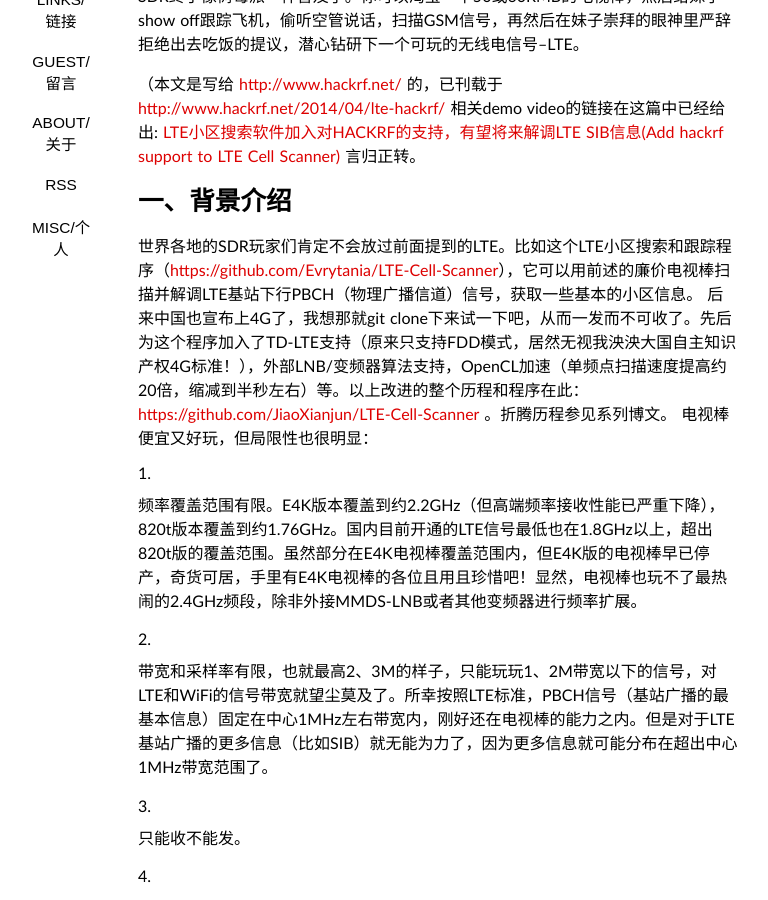
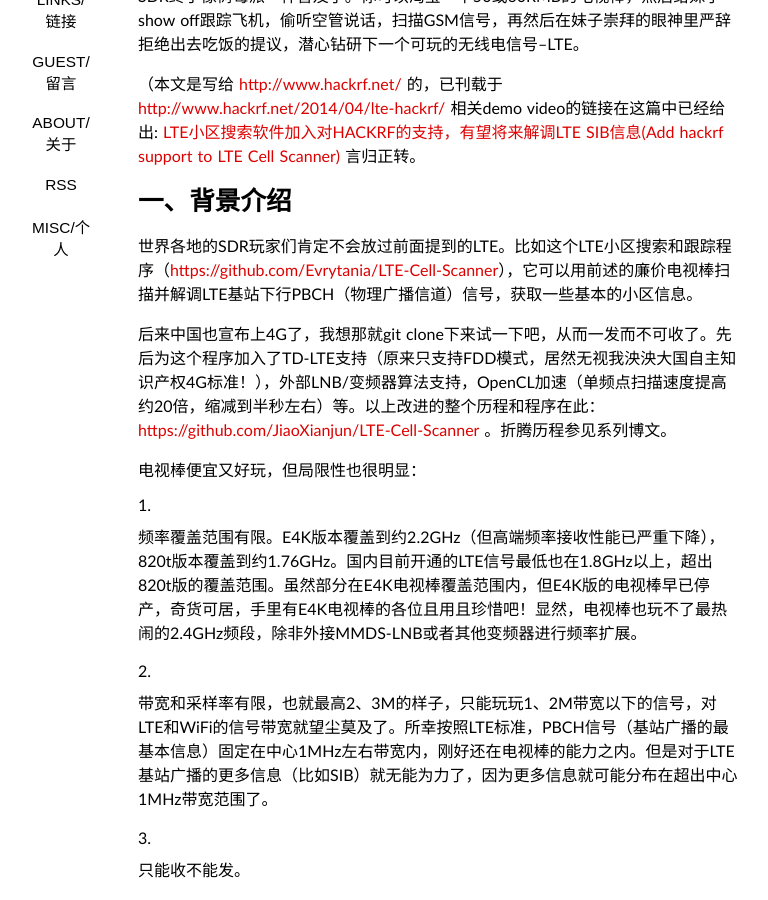
Before and after one commit to sdr-x/sdr-x.github.io, a Jekyll site: the page built from _posts/2014-04-12-使用C和C++直接调用HACKRF来支持LTE小区搜索(LTE Cell Scanner by HACKRF(C, C++)).md, in a window 1280 px wide and 900 px high, scrolled down 317 px. Shown: the whole window, without its empty margins (202-970 px from the left). Built offline with Jekyll 4.4.1, drawn with Linux system fonts in a browser that asks for light colours; some web fonts are replaced; Markdown is read by kramdown in place of the engine named in the settings; comment, search, counter and statistics services are not loaded; part of the change alters nothing that is shown; some of the changed text lies outside the part shown.

```diff
--- a/_posts/2014-04-12-使用C和C++直接调用HACKRF来支持LTE小区搜索(LTE Cell Scanner by HACKRF(C, C++)).md
+++ b/_posts/2014-04-12-使用C和C++直接调用HACKRF来支持LTE小区搜索(LTE Cell Scanner by HACKRF(C, C++)).md
@@ -18,7 +18,9 @@ tags:  LTE TD-LTE SDR 4G Beijing Cell-Search Cell-Scanner C C++ HACKRF
 # 一、背景介绍
 
 世界各地的SDR玩家们肯定不会放过前面提到的LTE。比如这个LTE小区搜索和跟踪程序（[https://github.com/Evrytania/LTE-Cell-Scanner](https://github.com/Evrytania/LTE-Cell-Scanner)），它可以用前述的廉价电视棒扫描并解调LTE基站下行PBCH（物理广播信道）信号，获取一些基本的小区信息。
+
 后来中国也宣布上4G了，我想那就git clone下来试一下吧，从而一发而不可收了。先后为这个程序加入了TD-LTE支持（原来只支持FDD模式，居然无视我泱泱大国自主知识产权4G标准！），外部LNB/变频器算法支持，OpenCL加速（单频点扫描速度提高约20倍，缩减到半秒左右）等。以上改进的整个历程和程序在此： [https://github.com/JiaoXianjun/LTE-Cell-Scanner](https://github.com/JiaoXianjun/LTE-Cell-Scanner) 。折腾历程参见系列博文。
+
 电视棒便宜又好玩，但局限性也很明显：
 
 1. 频率覆盖范围有限。E4K版本覆盖到约2.2GHz（但高端频率接收性能已严重下降），820t版本覆盖到约1.76GHz。国内目前开通的LTE信号最低也在1.8GHz以上，超出820t版的覆盖范围。虽然部分在E4K电视棒覆盖范围内，但E4K版的电视棒早已停产，奇货可居，手里有E4K电视棒的各位且用且珍惜吧！显然，电视棒也玩不了最热闹的2.4GHz频段，除非外接MMDS-LNB或者其他变频器进行频率扩展。
@@ -59,7 +61,7 @@ GNURadio，开源SDR领域最大的生态系统。图形界面，脚本语言，
 
 说说如何用纯C/C++程序直接调用HACKRF（或者rtl-sdr电视棒以及其他基于USB的SDR硬件，都应该是类似的）。这样你就可以在别人用鼠标搭框图对各种采样率变换焦头烂额的时候，飞快的敲键盘用VI编写C/C++程序来使用HACKRF，不经意流露鄙视的眼神，深藏功与名。逼格顿时提升几个档次。好（dan）牛（teng）！
 
-以下介绍的都是在Linux下的一些工作。这里假设你对Linux比较熟悉（不太熟悉的，可以看这篇blog中的一些基础操作介绍：link！link！link！link！link！link！ ）。
+以下介绍的都是在Linux下的一些工作。这里假设你对Linux比较熟悉（不太熟悉的，可以看这篇blog中的一些基础操作介绍： [rtl-sdr-rtl2832电视棒跟踪飞机step-by-step教程(tutorial ADS-B aircraft tracking by rtl-sdr rtl2832 gr-air-modes)](http://sdr-x.github.io/rtl-sdr-rtl2832%E7%94%B5%E8%A7%86%E6%A3%92%E8%B7%9F%E8%B8%AA%E9%A3%9E%E6%9C%BAstep-by-step%E6%95%99%E7%A8%8B(tutorial%20ADS-B%20aircraft%20tracking%20by%20rtl-sdr%20rtl2832%20gr-air-modes)/) ）。
 
 （前方“野程序员”预警！本人不是计算机专业科班出身，本文关于程序方面的内容都是照猫画虎或者频繁试错的结果，未必最优或者最正确，仅供参考，欢迎指正。大言不惭的说本人其实是通信专业科班出身，咳咳。）
 
```
